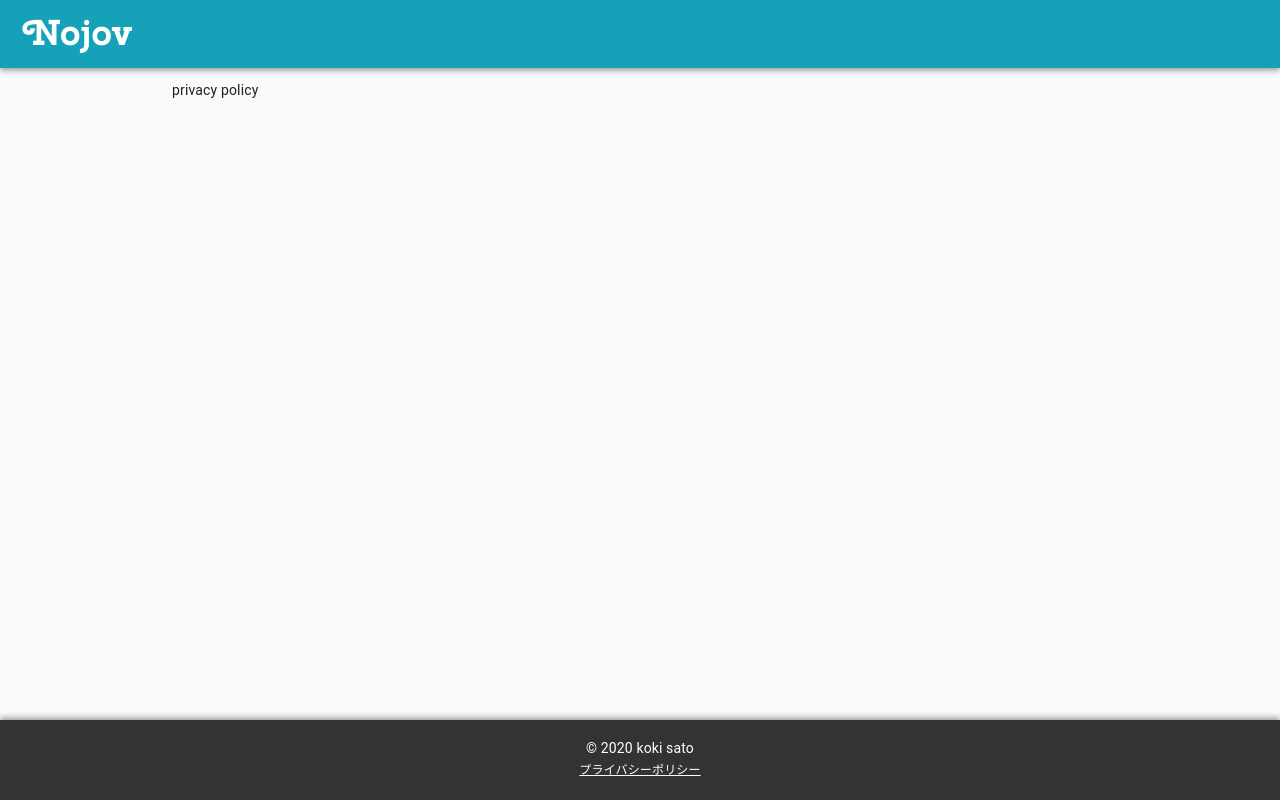
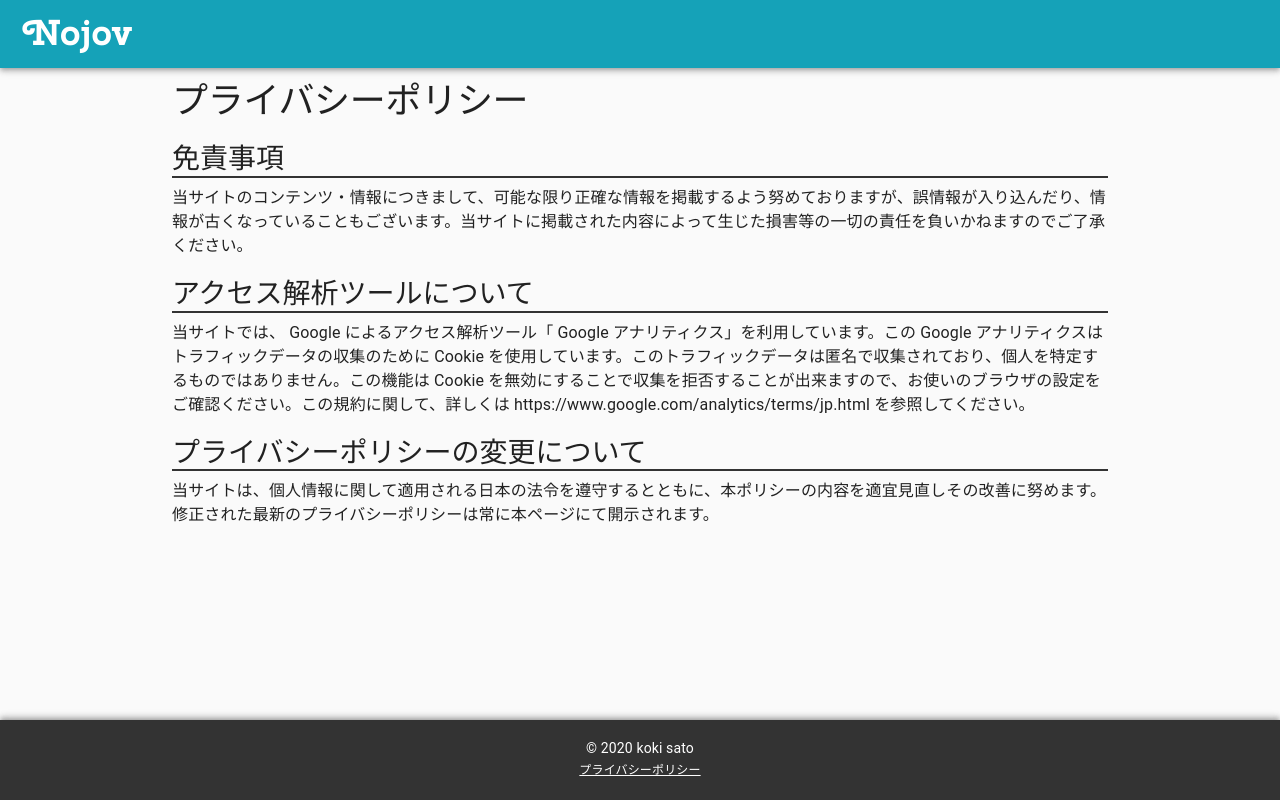
Before and after one commit to kou-pg-0131/nojov-ui, a React (Create React App) app: page /privacy-policy in a window 1280 px wide. Built offline with nearby package versions, Linux system fonts and the light colour scheme; no server answers.

Commit message:
プライバシーポリシーを作成

```diff
--- a/src/views/pages/privacyPolicy/index.tsx
+++ b/src/views/pages/privacyPolicy/index.tsx
@@ -1,7 +1,53 @@
 import React from 'react';
+import { Box, Typography } from '@material-ui/core';
+import { makeStyles, createStyles } from '@material-ui/core/styles';
+
+const useStyles = makeStyles(() =>
+  createStyles({
+    pageTitle: {
+      fontSize: 36,
+    },
+    item: {
+      marginTop: 20,
+    },
+    title: {
+      borderBottom: `2px solid #333`,
+      fontSize: 28,
+      marginBottom: 8,
+    },
+    text: {
+      wordBreak: 'break-all',
+    },
+  })
+);
 
 export const PrivacyPolicyPage: React.FC = () => {
+  const classes = useStyles();
+
+  const items = [
+    {
+      title: '免責事項',
+      text: '当サイトのコンテンツ・情報につきまして、可能な限り正確な情報を掲載するよう努めておりますが、誤情報が入り込んだり、情報が古くなっていることもございます。当サイトに掲載された内容によって生じた損害等の一切の責任を負いかねますのでご了承ください。'
+    },
+    {
+      title: 'アクセス解析ツールについて',
+      text: '当サイトでは、 Google によるアクセス解析ツール「 Google アナリティクス」を利用しています。この Google アナリティクスはトラフィックデータの収集のために Cookie を使用しています。このトラフィックデータは匿名で収集されており、個人を特定するものではありません。この機能は Cookie を無効にすることで収集を拒否することが出来ますので、お使いのブラウザの設定をご確認ください。この規約に関して、詳しくは https://www.google.com/analytics/terms/jp.html を参照してください。'
+    },
+    {
+      title: 'プライバシーポリシーの変更について',
+      text: '当サイトは、個人情報に関して適用される日本の法令を遵守するとともに、本ポリシーの内容を適宜見直しその改善に努めます。修正された最新のプライバシーポリシーは常に本ページにて開示されます。'
+    }
+  ];
+
   return (
-    <div>privacy policy</div>
+    <Box>
+      <Typography variant='h2' className={classes.pageTitle}>プライバシーポリシー</Typography>
+      {items.map(item =>
+        <Box className={classes.item}>
+          <Typography variant='h3' className={classes.title}>{item.title}</Typography>
+          <Typography className={classes.text}>{item.text}</Typography>
+        </Box>
+      )}
+    </Box>
   );
 };
```
